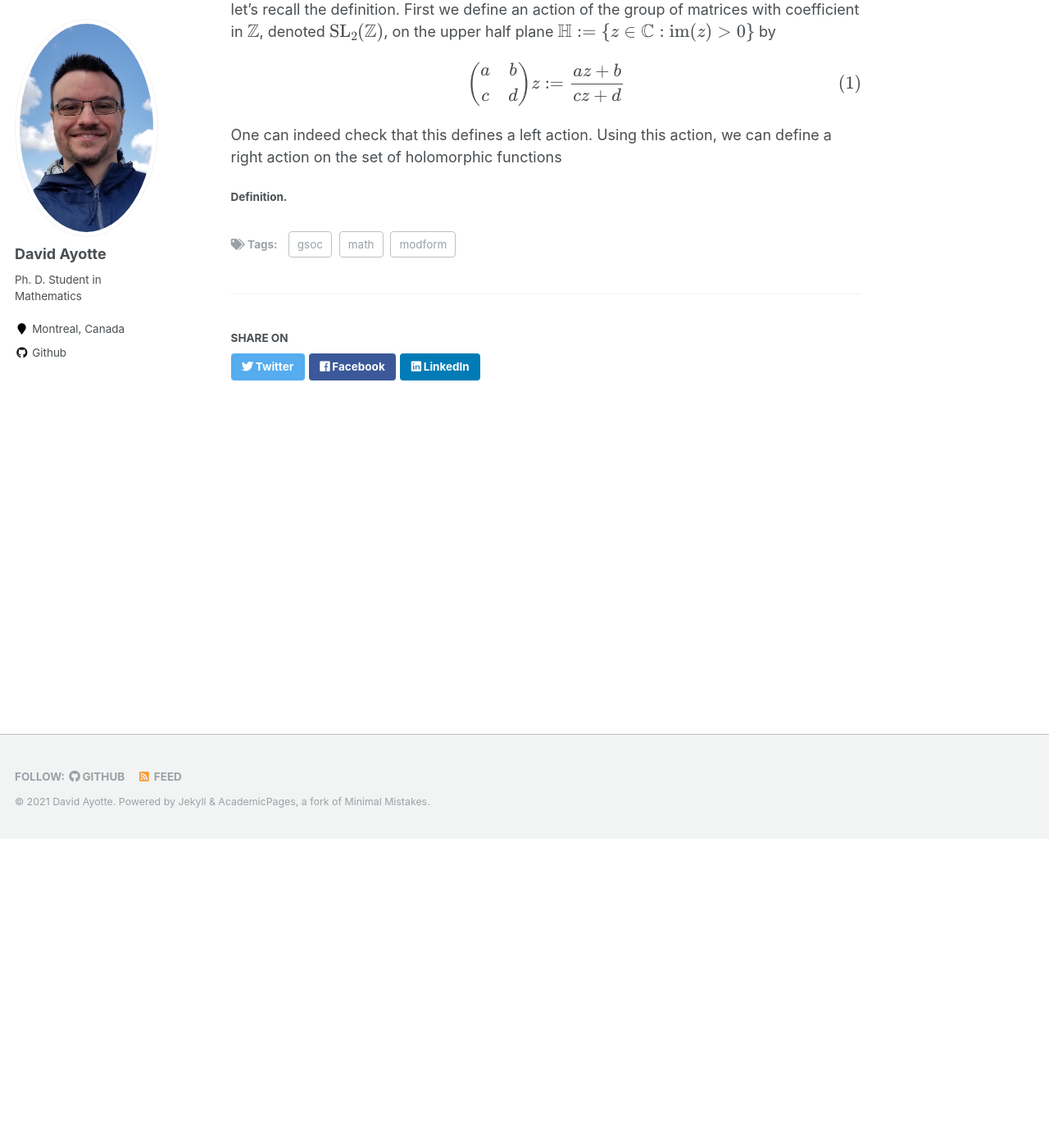
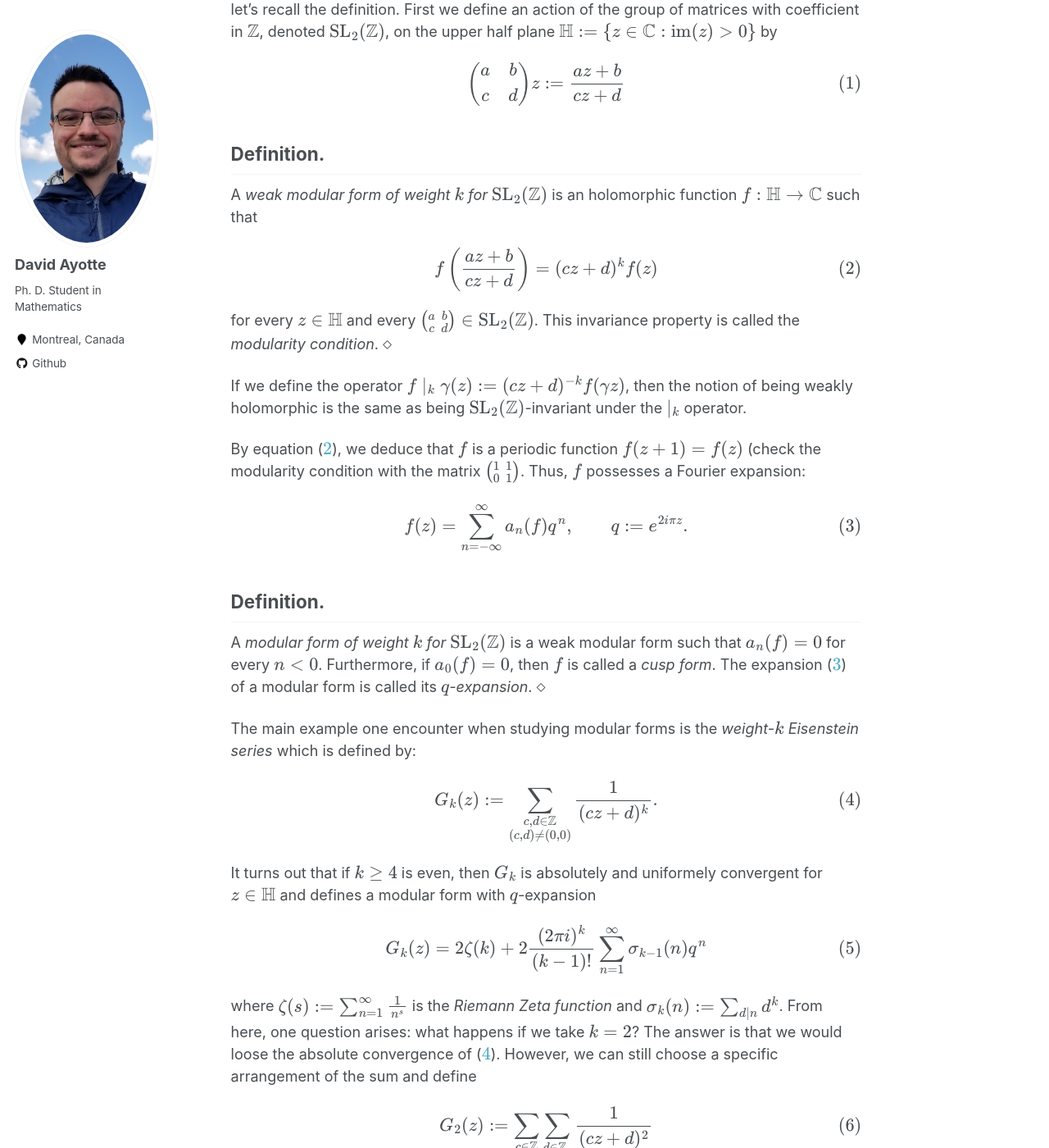
Before and after one commit to DavidAyotte/davidayotte.github.io, a Jekyll site: the page built from _posts/2021-05-26-quasimodforms.md, in a window 1280 px wide and 1400 px high, scrolled down 376 px. Shown: the whole window at 82% size. Built offline with Jekyll 4.4.1, drawn with Linux system fonts in a browser that asks for light colours; formulas are drawn with MathJax 3; some of the changed text lies outside the part shown.

Commit message:
new post

```diff
--- a/_config.yml
+++ b/_config.yml
@@ -16,7 +16,7 @@ baseurl                  : "" # the subpath of your site, e.g. "/blog"
 repository               : "DavidAyotte/davidayotte.github.io"
 teaser                   :  # filename of teaser fallback teaser image placed in /images/, .e.g. "500x300.png"
 breadcrumbs              : false # true, false (default)
-words_per_minute         : 200
+words_per_minute         : 250
 future                   : true
 read_more                : "disabled" # if enabled, adds "Read more" links to excerpts
 talkmap_link             : false #change to true to add link to talkmap on talks page
@@ -200,7 +200,7 @@ defaults:
       author_profile: true
       read_time: true
       comments: true
-      share: true
+      share: false
       related: true
   # _pages
   - scope:
@@ -216,7 +216,7 @@ defaults:
     values:
       layout: single
       author_profile: true
-      share: true
+      share: false
       comments: true
   # _publications
   - scope:
@@ -225,7 +225,7 @@ defaults:
     values:
       layout: single
       author_profile: true
-      share: true
+      share: false
       comments: true
   # _portfolio
   - scope:
@@ -234,7 +234,7 @@ defaults:
     values:
       layout: single
       author_profile: true
-      share: true
+      share: false
       comment: true
   # _talks
   - scope:
@@ -243,7 +243,7 @@ defaults:
     values:
       layout: talk
       author_profile: true
-      share: true
+      share: false
 
 # Sass/SCSS
 sass:
--- a/_data/navigation.yml
+++ b/_data/navigation.yml
@@ -12,7 +12,7 @@ main:
   #- title: "Portfolio"
   #  url: /portfolio/
 
-  - title: "GSoC"
+  - title: "Blog"
     url: /year-archive/
 
   #- title: "CV"
--- a/_posts/2021-05-25-quasimodforms.md
+++ /dev/null
@@ -1,34 +0,0 @@
----
-title: 'A quick introduction to the theory of quasimodular forms'
-date: 2021-05-26
-permalink: /posts/2021/05/quasimodform/
-tags:
-  - gsoc
-  - modform
-  - math
----
-
-<!-- ---
-layout: post
-title: What is a quasimodular form?
-date: 2021-05-26
-description: A quick introduction to the theory of quasimodular forms
---- -->
-
-In this post, I shall explain what is a quasimodular forms, which are the main mathematical objects for this GSoC project.
-
-Basic knowledge of classical modular forms will be assumed throughougt this text, but let's recall the definition. First we define an action of the group of matrices with coefficient in $$\mathbb{Z}$$, denoted $$\mathrm{SL}_2(\mathbb{Z})$$, on the upper half plane $$\mathbb{H} := \lbrace z \in \mathbb{C} : \mathrm{im}(z)>0 \rbrace$$ by
-
-$$
-\begin{pmatrix}
-a & b \\
-c & d
-\end{pmatrix}
-z
-:=
-\frac{az+b}{cz+d}
-$$
-
-One can indeed check that this defines a left action. Using this action, we can define a right action on the set of holomorphic functions
-
-#### Definition.
--- /dev/null
+++ b/_posts/2021-05-26-quasimodforms.md
@@ -0,0 +1,88 @@
+---
+title: 'A quick introduction to the theory of quasimodular forms'
+date: 2021-05-26
+permalink: /posts/2021/05/quasimodform/
+tags:
+  - gsoc
+  - modform
+  - math
+---
+
+In this post, I shall explain what is a quasimodular forms, which are the main mathematical objects for this GSoC project.
+
+Basic knowledge of classical modular forms will be assumed throughougt this text, but let's recall the definition. First we define an action of the group of matrices with coefficient in $$\mathbb{Z}$$, denoted $$\mathrm{SL}_2(\mathbb{Z})$$, on the upper half plane $$\mathbb{H} := \lbrace z \in \mathbb{C} : \mathrm{im}(z)>0 \rbrace$$ by
+
+$$
+\begin{pmatrix}
+a & b \\
+c & d
+\end{pmatrix}
+z
+:=
+\frac{az+b}{cz+d}
+$$
+
+## Definition.
+A *weak modular form of weight $$k$$ for $$\mathrm{SL}_2(\mathbb{Z})$$* is an holomorphic function $$f:\mathbb{H} \rightarrow \mathbb{C}$$ such that
+
+$$
+\label{eq_mod_form}
+f\left( \frac{az+b}{cz+d}\right) = (cz+d)^k f(z)
+$$
+
+for every $$z\in \mathbb{H}$$ and every $$\bigl(\begin{smallmatrix} a & b\\ c & d \end{smallmatrix}\bigr) \in \mathrm{SL}_2(\mathbb{Z})$$. This invariance property is called the *modularity condition*. $$\diamond$$
+
+If we define the operator $$f\mid_k\gamma(z) := (cz+d)^{-k} f(\gamma z) $$, then the notion of being weakly holomorphic is the same as being $$\mathrm{SL}_2(\mathbb{Z})$$-invariant under the $$\mid_k$$ operator.
+
+By equation (\ref{eq_mod_form}), we deduce that $$f$$ is a periodic function $$f(z+1) = f(z)$$ (check the modularity condition with the matrix $$\bigl(\begin{smallmatrix} 1 & 1\\ 0 & 1 \end{smallmatrix}\bigr)$$. Thus, $$f$$ possesses a Fourier expansion:
+
+$$
+\label{eq_fourier}
+f(z) = \sum_{n=-\infty}^{\infty} a_n(f) q^n, \qquad q:=e^{2i\pi z}.
+$$
+
+## Definition.
+A *modular form of weight $$k$$ for $$\mathrm{SL}_2(\mathbb{Z})$$* is a weak modular form such that $$ a_n(f) = 0$$ for every $$ n<0 $$. Furthermore, if $$a_0(f) = 0$$, then $$f$$ is called a *cusp form*. The expansion (\ref{eq_fourier}) of a modular form is called its *$$q$$-expansion*. $$\diamond$$
+
+The main example one encounter when studying modular forms is the *weight-$$k$$ Eisenstein series* which is defined by:
+
+$$
+\label{eq_eis_ser}
+G_{k}(z) := \sum_{\substack{ c,d\in \mathbb{Z} \\ (c,d) \neq (0,0) }} \frac{1}{(cz +d)^{k}}.
+$$
+
+It turns out that if $$k\geq 4$$ is even, then $$G_k$$ is absolutely and uniformely convergent for $$z\in \mathbb{H}$$ and defines a modular form with $$q$$-expansion
+
+$$
+G_k(z) = 2\zeta(k) + 2\frac{(2\pi i)^k}{(k-1)!} \sum_{n=1}^{\infty} \sigma_{k-1}(n)q^n
+$$
+
+where $$\zeta(s) := \sum_{n=1}^{\infty}\tfrac{1}{n^s}$$ is the *Riemann Zeta function* and $$\sigma_k(n):=\sum_{d\mid n}d^k$$. From here, one question arises: what happens if we take $$k=2$$? The answer is that we would loose the absolute convergence of (\ref{eq_eis_ser}). However, we can still choose a specific arrangement of the sum and define
+
+$$
+G_2(z) := \sum_{c\in \mathbb{Z}} \sum_{d\in \mathbb{Z}_c} \frac{1}{(cz+d)^2}
+$$
+
+where
+
+$$
+\mathbb{Z}_c = \begin{cases}
+\mathbb{Z}\setminus \lbrace 0 \rbrace, & \text{ if }c = 0\\
+\mathbb{Z}, & \text{ otherwise.}
+
+\end{cases}
+$$
+
+Using this definition we it is possible to show that
+
+$$
+G_2(z) = 2\zeta(2) - 8 \pi^2 \sum_{n=1}^{\infty} \sigma_1(n) q^n.
+$$
+
+Moreover, we have that
+
+$$
+G_2|_2\gamma(z) = G_2(z) - \frac{2\pi i c}{cz+d}
+$$
+
+and so we observe that $$G_2$$ is not quite a modular form but almost, it is so close of being a modular form that we call it a *quasimodular form*.
```
Also changed, not shown: _pages/about.md (+3 -5 lines), _posts/2021-05-25-gsoc.md (added, +15 -0 lines), 1 other file.
